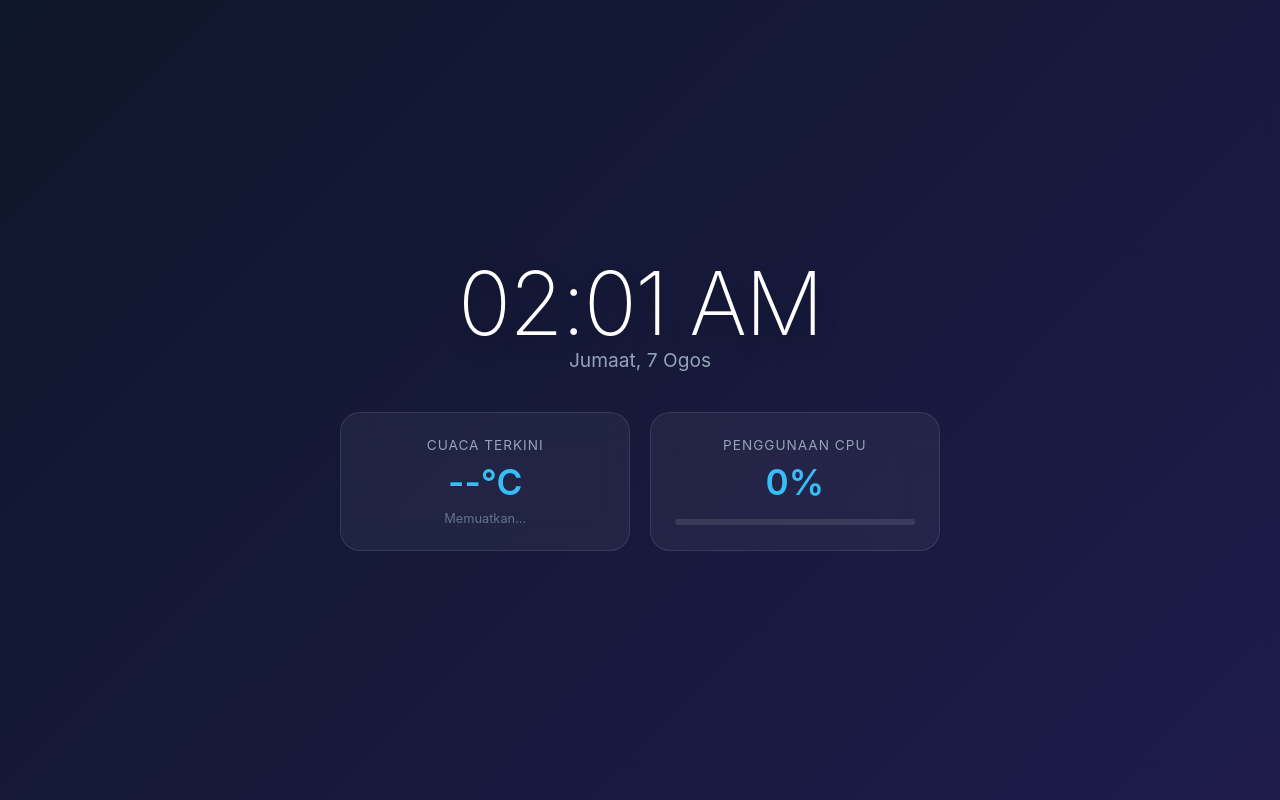
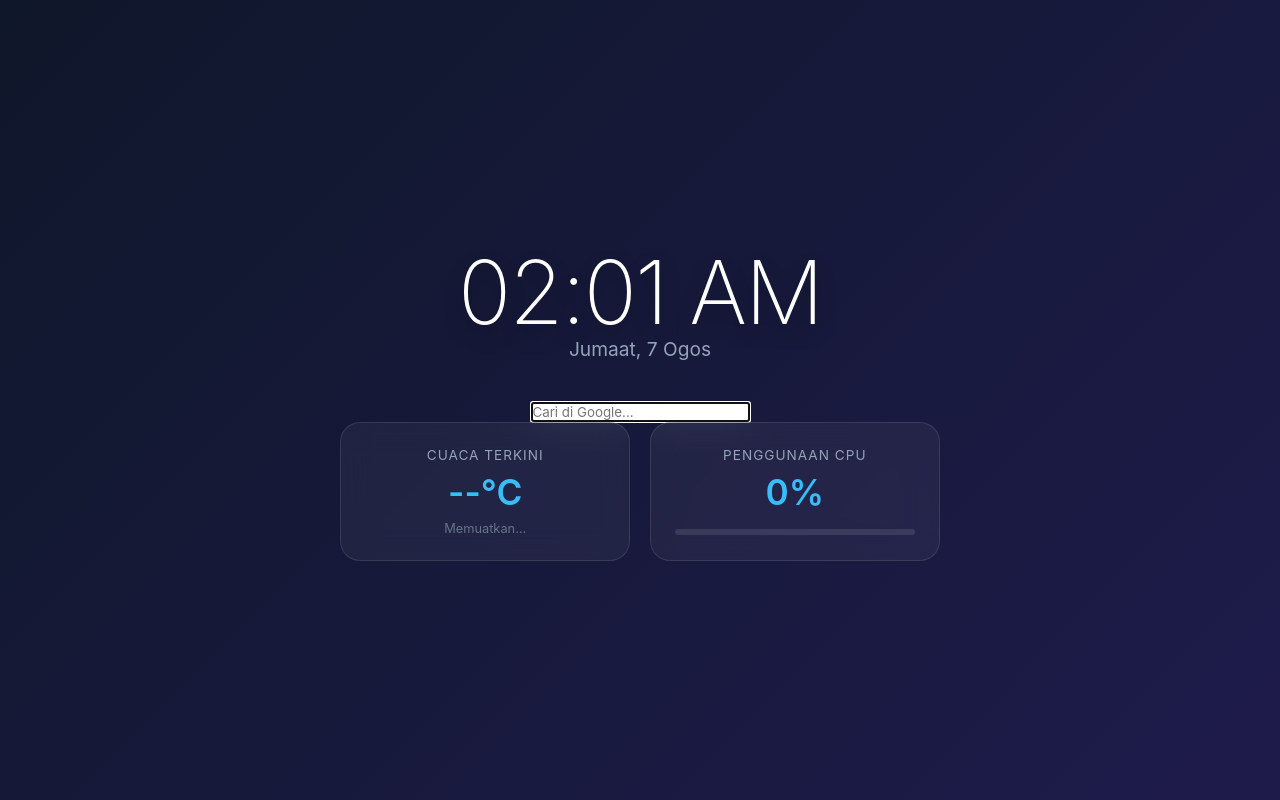
Before and after one commit to insiders137209/vigilant-startpage, a browser extension: page index.html in a window 1280 px wide. Drawn offline with Linux system fonts and the light colour scheme.

Commit message:
Update index.html

```diff
--- a/index.html
+++ b/index.html
@@ -13,6 +13,18 @@
             <h1 id="clock">00:00</h1>
             <p id="date">Isnin, 1 Januari</p>
         </section>
+
+        <!-- 🔍 BARIAN CARIAN GOOGLE (BAHARU) -->
+        <form action="https://www.google.com/search" method="GET" class="search-form">
+            <input
+                type="text"
+                name="q"
+                class="search-input"
+                placeholder="Cari di Google..."
+                autocomplete="off"
+                autofocus
+            >
+        </form>
 
         <!-- Kad Metric (Cuaca & CPU) -->
         <div class="metrics-grid">
```
